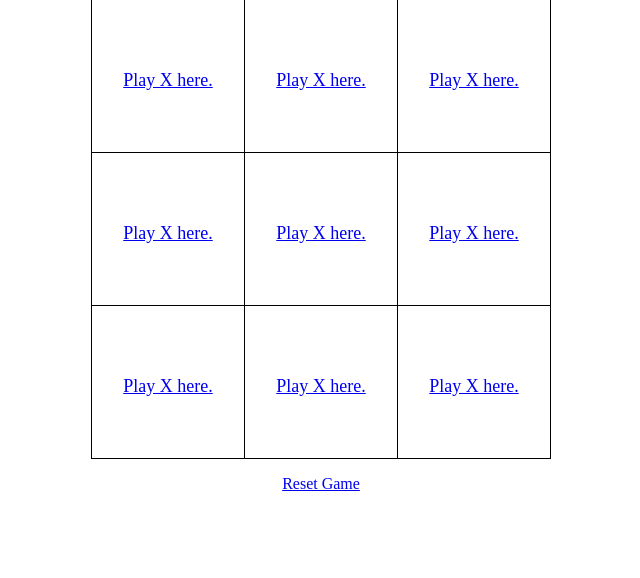
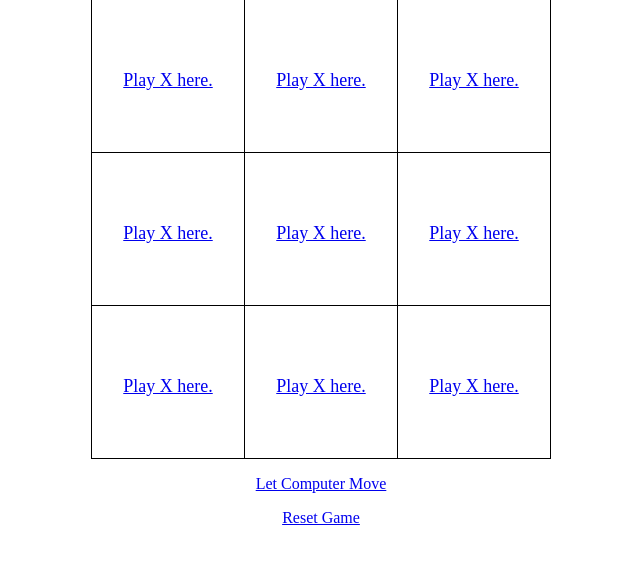
Before and after one commit to kchung1997123/tic-tac-toe, a Flask app: page / in a window 1280 px wide. Shown: the part 81-659 px from the top of the page, without its empty margins (319-959 px from the left). Run offline with Flask 2, Linux system fonts and the light colour scheme.

Commit message:
Prepare to deploy on Heroku

```diff
--- a/requirements.txt
+++ b/requirements.txt
@@ -1,2 +1,3 @@
-Flask
-Flask-Session
+flask
+flask_session
+gunicorn
--- a/templates/game.html
+++ b/templates/game.html
@@ -49,6 +49,7 @@
                 </tr>
             {% endfor %}
         </table>
+        <p><a href="{{ url_for('best_move') }}">Let Computer Move</a></p>
         <p><a href="{{ url_for('reset') }}">Reset Game</a></p>
         {% if num_history > 1 %}
             <p><a href="{{ url_for('undo_move') }}">Undo Move</a></p>
```
Also changed, not shown: 1 other file.
